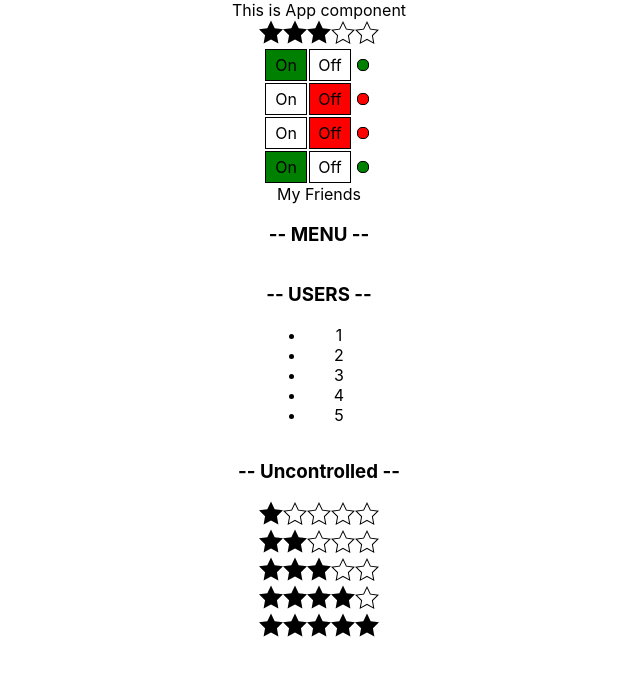
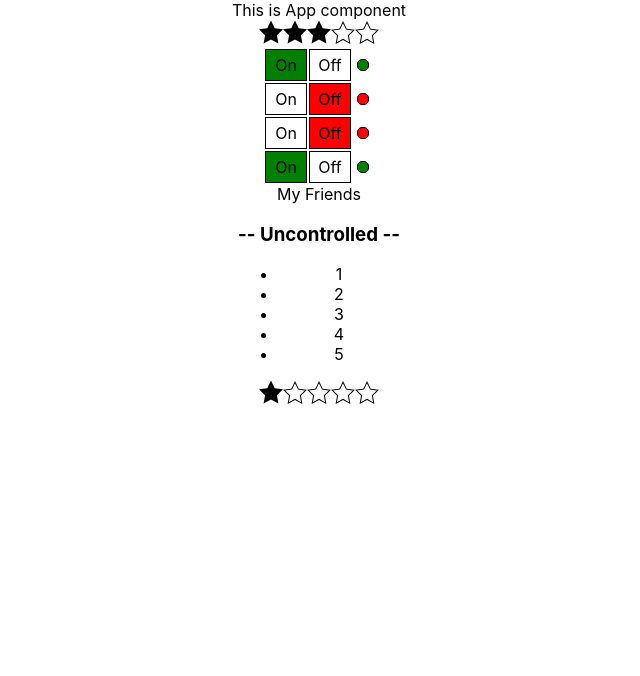
Before and after one commit to Kirill2603/kabzda, a React (Create React App) app: page / in a window 1280 px wide. Shown: the top 676 px of the page, without its empty margins (321-961 px from the left). Built offline with nearby package versions, Linux system fonts and the light colour scheme.

Commit message:
Kabzda 7 ls add UncotroledRating

```diff
--- a/src/App.tsx
+++ b/src/App.tsx
@@ -4,6 +4,7 @@ import Accordion from "./components/Accordion";
 import Rating from "./components/rating";
 import OnOff from "./components/OnOff";
 import UncontrolledAccordion from "./components/UncontrolledAccordion";
+import UncontroledRating from "./components/uncontrolledRating";
 
 function PageTitle(props: { title: string }) {
     return <span>{props.title}</span>
@@ -23,16 +24,18 @@ function App() {
 
             <PageTitle title="My Friends"/>
 
-            <Accordion title="MENU" collapsed={true}/>
-            <Accordion title={"USERS"} collapsed={false}/>
+            {/*<Accordion title="MENU" collapsed={true}/>*/}
+            {/*<Accordion title={"USERS"} collapsed={false}/>*/}
 
             <UncontrolledAccordion title={'Uncontrolled'} />
 
-            <Rating value={1}/>
-            <Rating value={2}/>
-            <Rating value={3}/>
-            <Rating value={4}/>
-            <Rating value={5}/>
+            <UncontroledRating />
+
+            {/*<Rating value={1}/>*/}
+            {/*<Rating value={2}/>*/}
+            {/*<Rating value={3}/>*/}
+            {/*<Rating value={4}/>*/}
+            {/*<Rating value={5}/>*/}
         </div>
     );
 }
--- a/src/components/UncontrolledAccordion.tsx
+++ b/src/components/UncontrolledAccordion.tsx
@@ -7,7 +7,7 @@ type UncontrolledAccordionPropsType = {
 
 const UncontrolledAccordion: React.FC<UncontrolledAccordionPropsType> = ({title}) => {
 
-    const [collapsed, setCollapsed] = useState<boolean>(true)
+    const [collapsed, setCollapsed] = useState<boolean>(false)
 
     return collapsed ?
         <div>
--- /dev/null
+++ b/src/components/uncontrolledRating.tsx
@@ -0,0 +1,39 @@
+import React, {useState} from "react";
+import emptyStar from "../img/empty-star.svg";
+import fullStar from '../img/full-star.svg'
+
+type UncontroledRatingPropsType = {
+    // value: 1 | 2 | 3 | 4 | 5
+}
+
+const UncontroledRating: React.FC<UncontroledRatingPropsType> = () => {
+
+        const [value, setValue] = useState(1)
+
+        return (
+            <div>
+                <Star selected={value > 0} setValue={setValue} value={1}/>
+                <Star selected={value > 1} setValue={setValue} value={2}/>
+                <Star selected={value > 2} setValue={setValue} value={3}/>
+                <Star selected={value > 3} setValue={setValue} value={4}/>
+                <Star selected={value > 4} setValue={setValue} value={5}/>
+            </div>
+        )
+}
+
+type StarPropsType = {
+    selected: boolean
+    setValue: (value: number) => void
+    value: number
+}
+
+const Star: React.FC<StarPropsType> = ({selected, setValue, value}) => {
+    return selected ?
+        <img onClick={() => setValue(value)}
+        src={fullStar} alt="full"/>
+        :
+        <img onClick={() => setValue(value)}
+        src={emptyStar} alt="empty"/>
+}
+
+export default UncontroledRating
```
